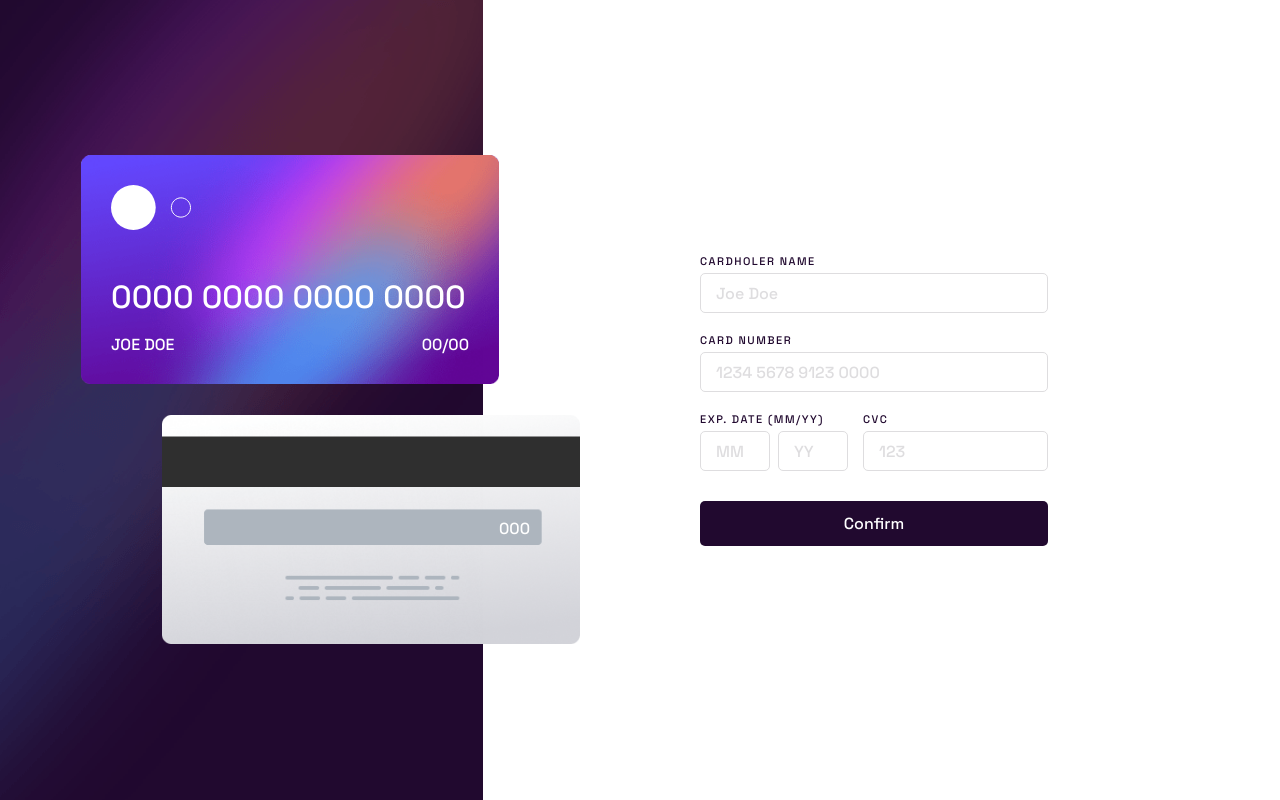
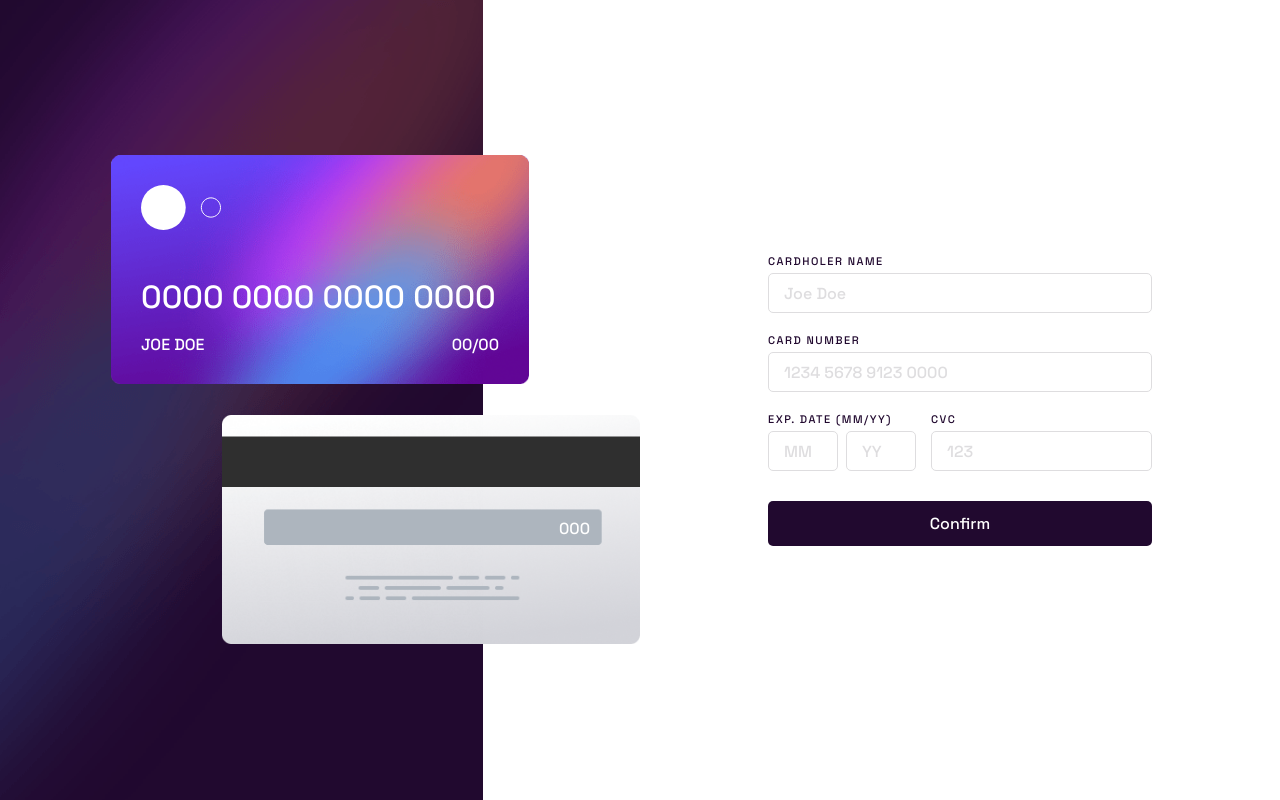
Before and after one commit to lucasfeklein/card-form, a React (Vite) app: page / in a window 1280 px wide. Built offline with nearby package versions, Linux system fonts and the light colour scheme.

Commit message:
remove gap, add justify content center

```diff
--- a/src/index.css
+++ b/src/index.css
@@ -11,7 +11,6 @@ body {
   display: flex;
   justify-content: center;
   align-items: center;
-  gap: 120px;
   height: 100vh;
   background-image: url("/bg-main-desktop.png");
   background-repeat: no-repeat;
@@ -29,6 +28,7 @@ body {
 .inputs-container {
   flex: 1;
   display: flex;
+  justify-content: center;
   align-items: center;
 }
 
```
